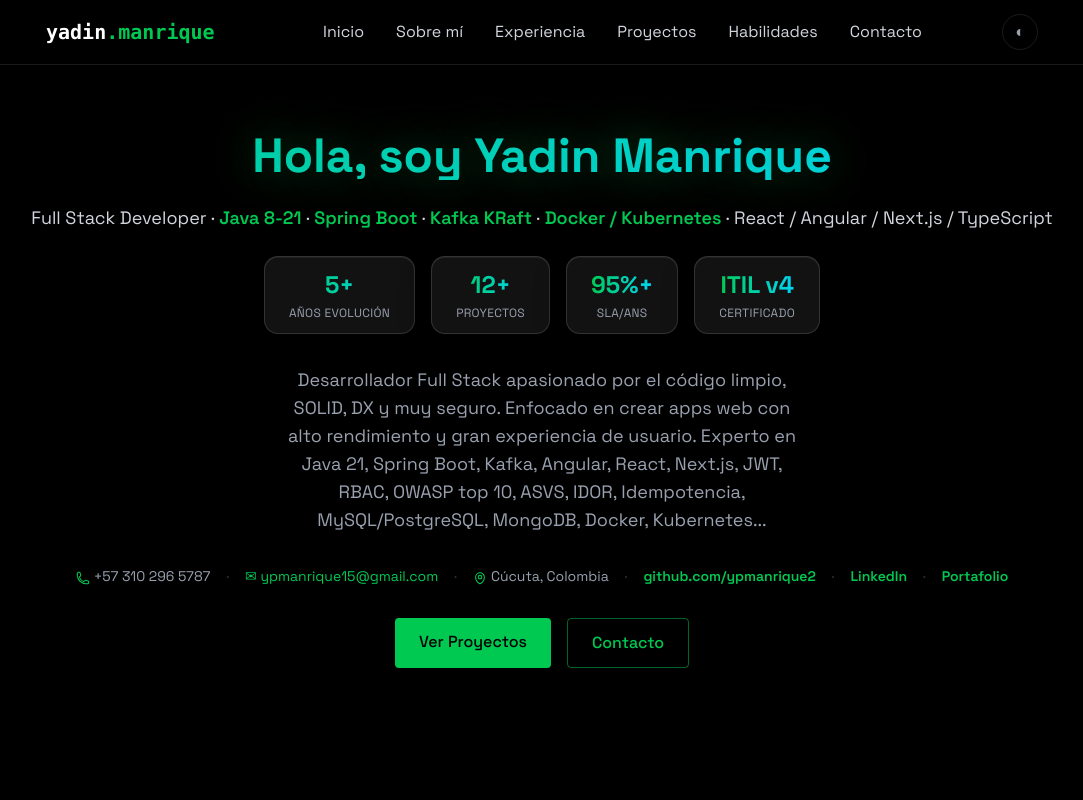
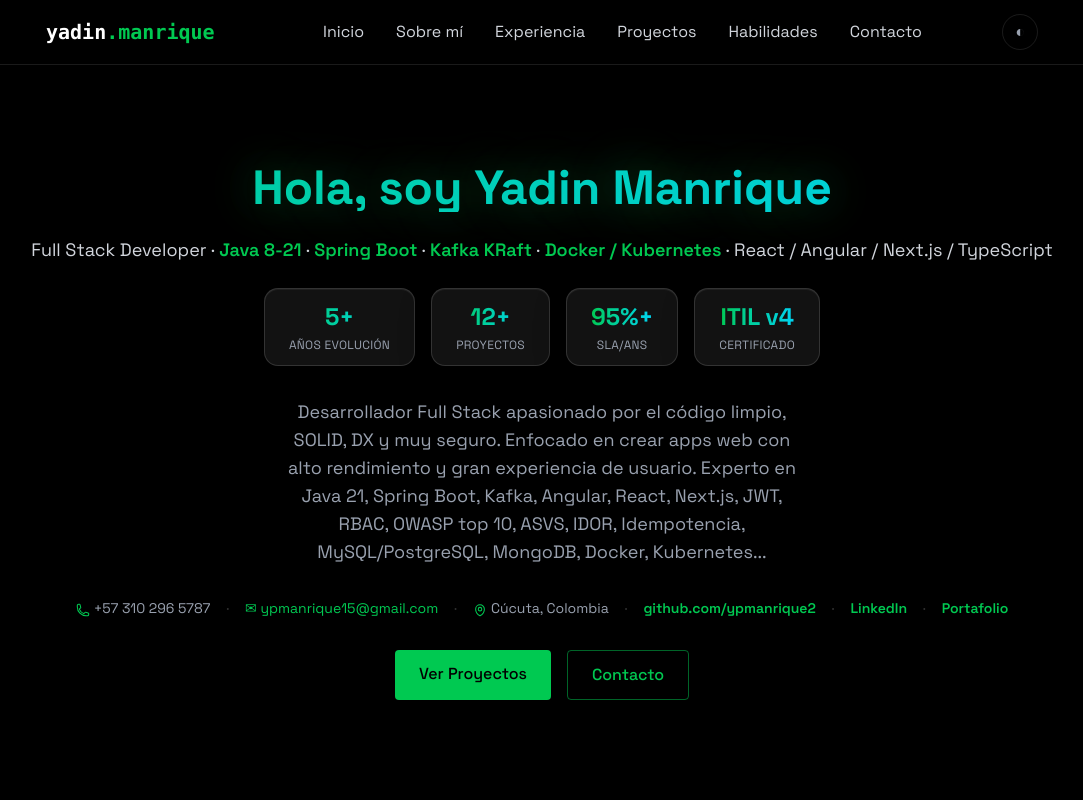
Before and after one commit to ypmanrique2/yadin.manrique-portfolio, a React (Vite) app: page / in a window 1280 px wide. Shown: the top 800 px of the page, without its empty margins (98-1181 px from the left). Built offline with nearby package versions, Linux system fonts and the light colour scheme.

Commit message:
fix(inicio): add pt-16 to hero section to clear fixed navbar overlap

```diff
--- a/src/components/sections/Inicio.jsx
+++ b/src/components/sections/Inicio.jsx
@@ -4,7 +4,7 @@
     return (
         <section
             id="inicio"
-            className="min-h-screen flex items-center justify-center relative"
+            className="min-h-screen flex items-center justify-center relative pt-16"
         >
             <RevealOnScroll>
                 {/*             <div ref={ref} className="reveal visible"> */}
```
